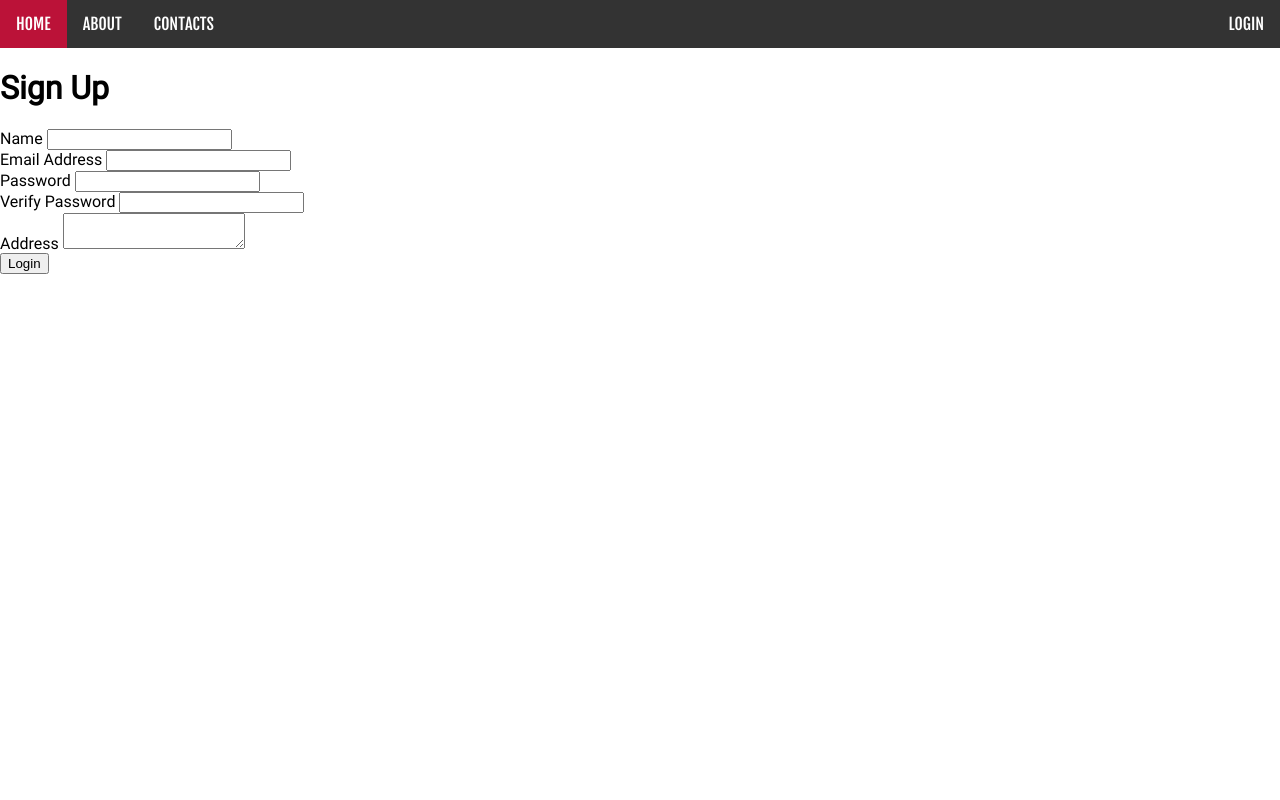
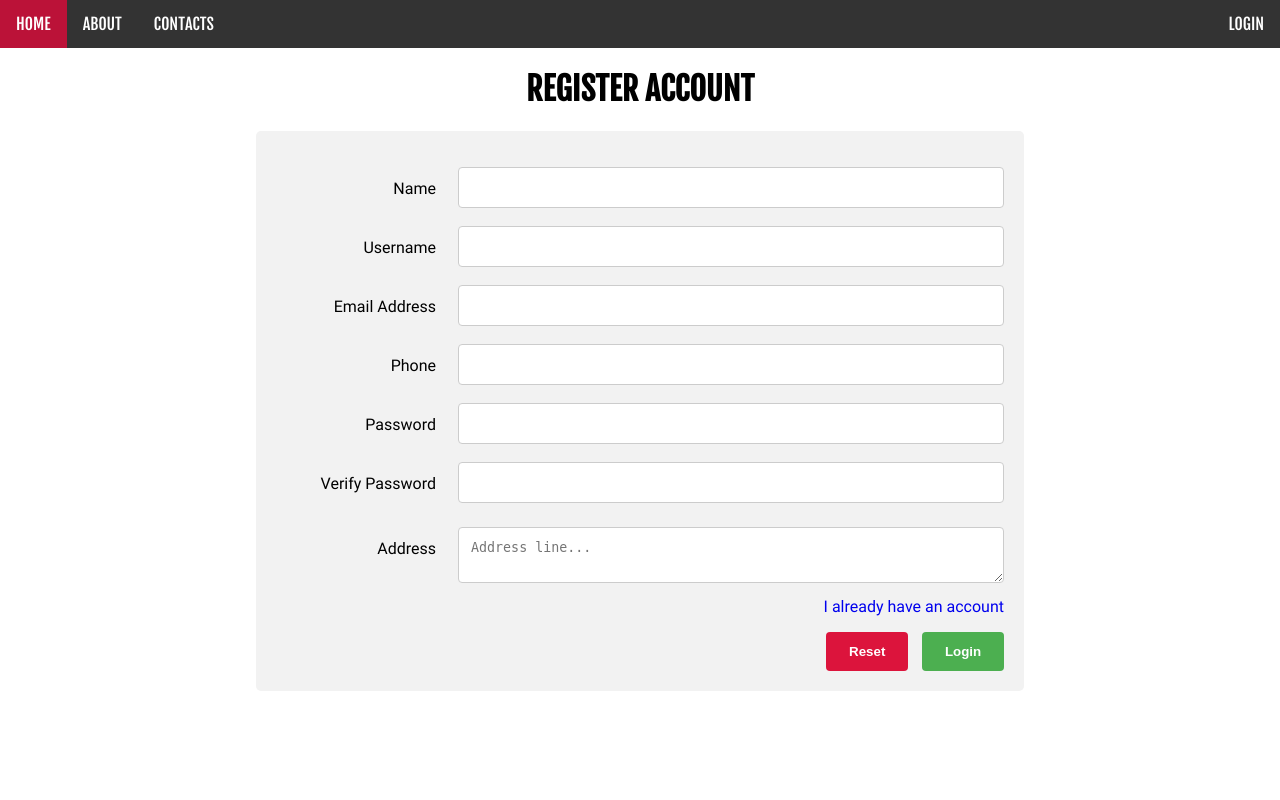
Before and after one commit to hafizjef/web-app, a PHP site: page /auth/signup in a window 1280 px wide. Run offline with PHP 8.4, Linux system fonts and the light colour scheme; some libraries are stand-ins or nearby versions.

Commit message:
Login and JS validation

```diff
--- a/application/controller/home.php
+++ b/application/controller/home.php
@@ -18,7 +18,7 @@ class Home extends Controller
     {
         // load views
         require APP . 'view/_templates/header.php';
-        require APP . 'view/home/example_one.php';
+        //require APP . 'view/home/example_one.php';
         require APP . 'view/_templates/footer.php';
     }
 
@@ -26,7 +26,7 @@ class Home extends Controller
     {
         // load views
         require APP . 'view/_templates/header.php';
-        require APP . 'view/home/example_two.php';
+        //require APP . 'view/home/example_two.php';
         require APP . 'view/_templates/footer.php';
     }
 }
--- a/application/core/controller.php
+++ b/application/core/controller.php
@@ -26,10 +26,14 @@ class Controller
         // "objects", which means all results will be objects, like this: $result->user_name !
         // For example, fetch mode FETCH_ASSOC would return results like this: $result["user_name] !
         // @see http://www.php.net/manual/en/pdostatement.fetch.php
-        $options = array(PDO::ATTR_DEFAULT_FETCH_MODE => PDO::FETCH_OBJ, PDO::ATTR_ERRMODE => PDO::ERRMODE_WARNING);
-        // generate a database connection, using the PDO connector
-        // @see http://net.tutsplus.com/tutorials/php/why-you-should-be-using-phps-pdo-for-database-access/
-        $this->db = new PDO(DB_TYPE . ':host=' . DB_HOST . ';dbname=' . DB_NAME . ';charset=' . DB_CHARSET, DB_USER, DB_PASS, $options);
+        try {
+            $options = array(PDO::ATTR_DEFAULT_FETCH_MODE => PDO::FETCH_OBJ, PDO::ATTR_ERRMODE => PDO::ERRMODE_WARNING);
+            // generate a database connection, using the PDO connector
+            // @see http://net.tutsplus.com/tutorials/php/why-you-should-be-using-phps-pdo-for-database-access/
+            $this->db = new PDO(DB_TYPE . ':host=' . DB_HOST . ';dbname=' . DB_NAME . ';charset=' . DB_CHARSET, DB_USER, DB_PASS, $options);
+        } catch (Exception $exception) {
+            //echo $exception;
+        }
     }
     /**
      * Loads the "model".
--- a/application/view/_templates/footer.php
+++ b/application/view/_templates/footer.php
@@ -3,6 +3,6 @@
 </div>
 
 <!-- our JavaScript -->
-<script src="<?php echo URL; ?>js/application.js"></script>
+<script type="application/javascript"></script>
 </body>
 </html>
--- a/application/view/auth/signup.php
+++ b/application/view/auth/signup.php
@@ -1,32 +1,86 @@
 <body>
-<div class="panel-login">
+<div class="flex-grid">
+    <div class="col center">
+        <h1>REGISTER ACCOUNT</h1>
         <div class="container">
-        <form action="" method="">
-            <h1>Sign Up</h1>
-            <div class="form-input">
-                <label>Name</label>
-                <input type="text" name="name" id="name" maxlength="60" required>
+            <form id="signup-form" action="" method="post" onsubmit="return verifyBeforeSubmit()">
+                <div class="row">
+                    <div class="col-25">
+                        <label for="name">Name</label>
                     </div>
-            <div class="form-input">
-                <label>Email Address</label>
-                <input type="email" name="email" id="email" maxlength="40" required>
+                    <div class="col-75">
+                        <input type="text" id="name" maxlength="50" required>
                     </div>
-            <div class="form-input">
-                <label>Password</label>
-                <input type="password" name="password" id="password" maxlength="180" required>
                 </div>
-            <div class="form-input">
-                <label>Verify Password</label>
-                <input type="password" name="passwordverify" id="passwordverify" maxlength="180" required>
+                <div class="row">
+                    <div class="col-25">
+                        <label for="username">Username</label>
                     </div>
-            <div class="form-input">
-                <label>Address</label>
-                <textarea name="address" id="address" maxlength="180" required></textarea>
+                    <div class="col-75">
+                        <input type="text" id="username" maxlength="30" required>
                     </div>
-            <div class="form-input">
-                <button class="button">Login</button>
+                </div>
+                <div class="row">
+                    <div class="col-25">
+                        <label for="email">Email Address</label>
+                    </div>
+                    <div class="col-75">
+                        <input type="email" id="email" maxlength="50" required>
+                    </div>
+                </div>
+                <div class="row">
+                    <div class="col-25">
+                        <label for="phone">Phone</label>
+                    </div>
+                    <div class="col-75">
+                        <input type="text" id="phone" maxlength="10" required>
+                    </div>
+                </div>
+                <div class="row">
+                    <div class="col-25">
+                        <label for="password">Password</label>
+                    </div>
+                    <div class="col-75">
+                        <input type="password" id="password" maxlength="80" required>
+                    </div>
+                </div>
+                <div class="row">
+                    <div class="col-25">
+                        <label for="verify-password">Verify Password</label>
+                    </div>
+                    <div class="col-75">
+                        <input type="password" id="verify-password" maxlength="80" required>
+                    </div>
+                </div>
+                <div class="row remove-padding">
+                    <div class="col-25">
+                    </div>
+                    <div id="password-verify-status" class="col-75 password-verify">
+
+                    </div>
+                </div>
+                <div class="row">
+                    <div class="col-25">
+                        <label for="address">Address</label>
+                    </div>
+                    <div class="col-75">
+                        <textarea id="address" maxlength="200" placeholder="Address line..." required></textarea>
+                    </div>
+                </div>
+                <div class="row">
+                    <div class="pull-right">
+                        <a href="<? URL; ?>login">I already have an account</a>
+                    </div>
+                </div>
+                <div class="row">
+                    <div class="col-25 pull-right">
+                        <input type="reset" value="Reset">
+                        <input type="submit" value="Login">
+                    </div>
                 </div>
             </form>
         </div>
     </div>
+</div>
 </body>
+<script type="application/javascript" src="<? echo URL; ?>js/signup.js"></script>
--- a/application/view/home/indexflex.php
+++ b/application/view/home/indexflex.php
@@ -1,7 +1,7 @@
 <body>
 <div class="flex-grid panel-promo">
     <div class="col center">
-        <h1>WOW Laundry</h1>
+        <h1 class="promo-text">WOW Laundry</h1>
         <p class="boxed">Washing On Wheels; Your ultimate laundry solution</p>
     </div>
 </div>
--- a/public/css/style.css
+++ b/public/css/style.css
@@ -6,6 +6,124 @@ html {
 body {
     margin: 0;
     height: 100%;
+}
+
+h1 {
+    font-family: "Fjalla One", sans-serif;
+}
+
+* {
+    box-sizing: border-box;
+}
+
+.container {
+    border-radius: 5px;
+    background-color: #f2f2f2;
+    padding: 20px;
+    max-width: 60%;
+    margin: 0 auto;
+}
+
+.col-25 {
+    text-align: end;
+    float: left;
+    width: 25%;
+    margin-top: 6px;
+}
+
+.col-75 {
+    float: left;
+    width: 75%;
+    margin-top: 6px;
+}
+
+.password-verify {
+    text-align: left;
+    margin: 0;
+}
+
+.password-verify p {
+    margin: 0;
+}
+
+label {
+    padding: 12px 22px 12px 0;
+    display: inline-block;
+}
+
+input[type=text], input[type=password], input[type=email], select, textarea{
+    width: 100%;
+    padding: 12px;
+    border: 1px solid #ccc;
+    border-radius: 4px;
+    box-sizing: border-box;
+    resize: vertical;
+}
+
+input[type=submit] {
+    font-weight: bold;
+    background-color: #4CAF50;
+    color: white;
+    padding: 12px 20px;
+    border: none;
+    border-radius: 4px;
+    cursor: pointer;
+    width: 45%;
+}
+
+input[type=submit]:hover {
+    background-color: #47974d;
+}
+
+input[type=reset] {
+    font-weight: bold;
+    background-color: crimson;
+    color: white;
+    padding: 12px 20px;
+    border: none;
+    border-radius: 4px;
+    cursor: pointer;
+    margin-right: 10px;
+    width: 45%;
+}
+
+input[type=reset]:hover {
+    background-color: #bb1439;
+}
+
+.row {
+    text-align: center;
+    padding-top: 10px;
+}
+
+.row a {
+    text-decoration: none;
+}
+
+.row a:visited {
+    color: blue;
+}
+
+.row:after {
+    content: "";
+    display: table;
+    clear: both;
+}
+
+.remove-padding {
+    padding: 0;
+}
+
+.success {
+    color: #4CAF50;
+}
+
+.error {
+    color: #bb1238;
+}
+
+.pull-right {
+    float: right;
 }
 
 #menu-toggle {
@@ -92,7 +210,7 @@ li a:hover {
     text-align: center;
 }
 
-.center h1 {
+.center .promo-text {
     font-family: 'Monoton', sans-serif;
     margin: 0;
 }
@@ -123,6 +241,23 @@ li a:hover {
     ul.navigation li {
         float: none;
     }
+    .boxed {
+        font-size: 3.5vw;
+    }
+    .container {
+        max-width: 90%;
+    }
+    .col-25, .col-75 {
+        text-align: center;
+        width: 100%;
+    }
+    input[type=submit], input[type=reset] {
+        margin: 0 0 10px 0;
+        width: 100%;
+    }
+    label {
+        padding: 0;
+    }
     ul.navigation {
         overflow: hidden;
         max-height: 0;
@@ -132,7 +267,7 @@ li a:hover {
     }
     .menu-toggle {
         display: block;
-        position: sticky;
+        position: static;
     }
     #menu-toggle:checked + ul.navigation {
         max-height: 1000px;
--- a/public/js/application.js
+++ /dev/null
@@ -1,39 +0,0 @@
-$(function() {
-
-    // just a super-simple JS demo
-
-    var demoHeaderBox;
-
-    // simple demo to show create something via javascript on the page
-    if ($('#javascript-header-demo-box').length !== 0) {
-        demoHeaderBox = $('#javascript-header-demo-box');
-        demoHeaderBox
-            .hide()
-            .text('Hello from JavaScript! This line has been added by public/js/application.js')
-            .css('color', 'green')
-            .fadeIn('slow');
-    }
-
-    // if #javascript-ajax-button exists
-    if ($('#javascript-ajax-button').length !== 0) {
-
-        $('#javascript-ajax-button').on('click', function(){
-
-            // send an ajax-request to this URL: current-server.com/songs/ajaxGetStats
-            // "url" is defined in views/_templates/footer.php
-            $.ajax(url + "/songs/ajaxGetStats")
-                .done(function(result) {
-                    // this will be executed if the ajax-call was successful
-                    // here we get the feedback from the ajax-call (result) and show it in #javascript-ajax-result-box
-                    $('#javascript-ajax-result-box').html(result);
-                })
-                .fail(function() {
-                    // this will be executed if the ajax-call had failed
-                })
-                .always(function() {
-                    // this will ALWAYS be executed, regardless if the ajax-call was success or not
-                });
-        });
-    }
-
-});
```
Also changed, not shown: application/view/auth/login.php (+33 -13 lines), public/js/signup.js (added, +51 -0 lines). Lines whose indentation alone changed are shown as unchanged.
